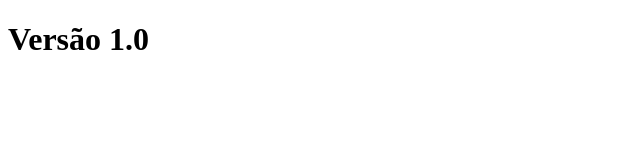
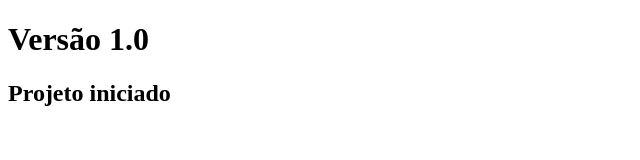
Before and after one commit to kassioandrade/meu-site, a plain HTML site: page index.html in a window 1280 px wide. Shown: the whole page, without its empty margins (0-640 px from the left). Drawn offline with Linux system fonts and the light colour scheme.

Commit message:
Alterando o arquivo index.html

```diff
--- a/index.html
+++ b/index.html
@@ -6,5 +6,6 @@
 </head>
 <body>
 	<h1>Versão 1.0</h1>
+	<h2>Projeto iniciado</h2>
 </body>
 </html>
```
